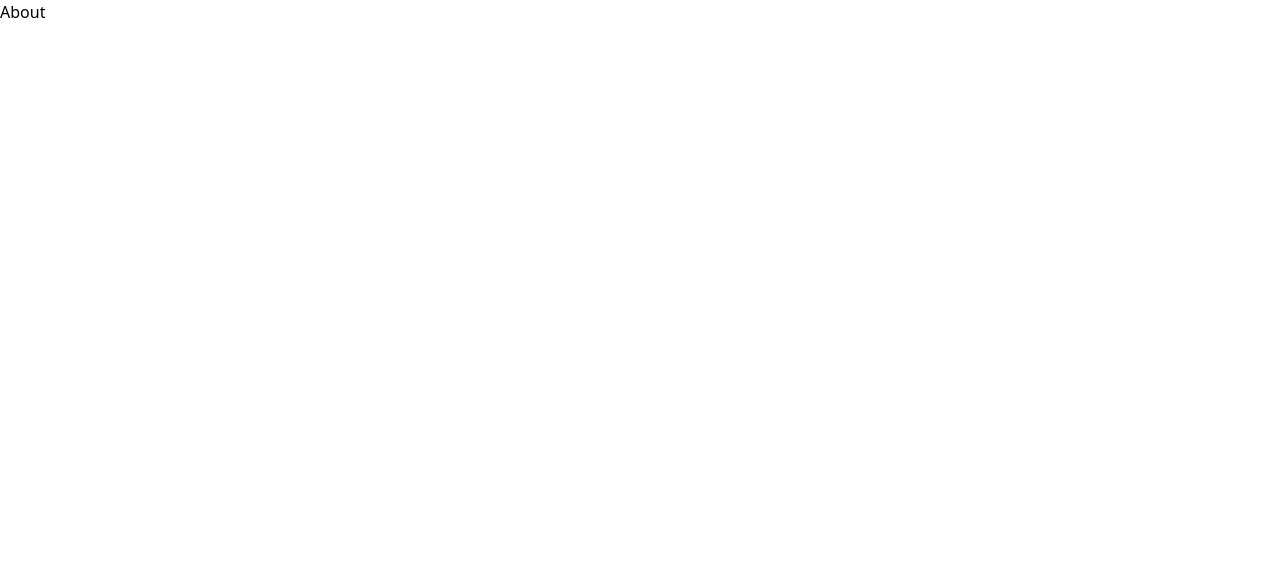
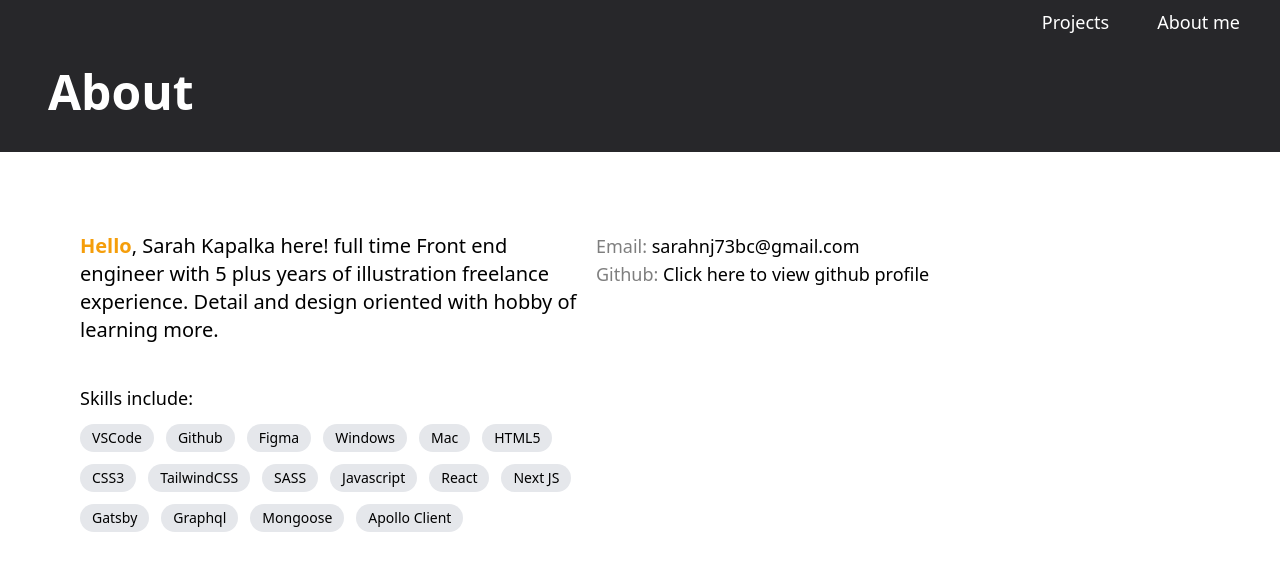
Before and after one commit to SarahKapalka/sarahKapalka, a Gatsby site: page /about in a window 1280 px wide. Built offline with nearby package versions, Linux system fonts and the light colour scheme; Gatsby itself is replaced by a stand-in of ours.

Commit message:
add about me page

```diff
--- a/src/pages/about.js
+++ b/src/pages/about.js
@@ -1,8 +1,30 @@
-import React from 'react'
+import React from 'react';
+import Layout from '../components/layout/Layout';
+const skills = ["VSCode", "Github", "Figma", "Windows", "Mac", "HTML5", "CSS3", "TailwindCSS", "SASS", "Javascript", "React", "Next JS", "Gatsby", "Graphql", "Mongoose", "Apollo Client"];
 
 function About() {
   return (
-    <div>About</div>
+    <Layout>
+      <div className="bg-zinc-800 text-white text-4xl md:pb-9 md:px-12 p-6 mb-8">
+        <div className="font-black text-5xl">About</div>
+      </div>
+      <div className="flex flex-wrap text-lg gap-4 m-10 md:m-20">
+        <div className="text-xl max-w-[500px]">
+          <div>
+            <span className='text-amber-500 font-bold'>Hello</span>, Sarah Kapalka here! full time Front end engineer with 5 plus years of illustration freelance experience. Detail and design oriented with hobby of learning more.
+          </div>
+          <div className='mt-10 text-lg'>Skills include:</div>
+          <div className="flex flex-wrap gap-3 my-3">
+            {skills.map((tag, index) => <div className="py-1 px-3 rounded-full bg-gray-200 text-sm">{tag}</div>)}
+          </div>
+        </div>
+        <div>
+          <div><span className='text-md font-light opacity-50'>Email:</span> sarahnj73bc@gmail.com</div>
+          <div><span className='text-md font-light opacity-50'>Github:</span> <a href='https://github.com/SarahKapalka'>Click here to view github profile</a></div>
+        </div>
+      </div>
+    </Layout>
+
   )
 }
 
--- a/src/pages/index.js
+++ b/src/pages/index.js
@@ -11,10 +11,10 @@ const IndexPage = () => {
         <div className="font-black text-5xl">Sarah Kapalka</div>
         <small className="text-lg">Front end developer | illustrator</small>
       </div>
-      <div className="flex flex-wrap gap-8 m-8 justify-center">
+      <div className="flex flex-wrap gap-y-10 gap-x-8 m-8 justify-center">
         {Projects.map((project, index) => {
           return(
-            <div className="shadow-md w-[400px] hover:shadow-xl hover:-translate-y-2 flex flex-col justify-between transition">
+            <div className="shadow-md w-[450px] md:w-[380px] hover:shadow-xl hover:-translate-y-2 flex flex-col justify-between transition">
               <div className="p-4">
                 <a href={project.url} className="text-2xl font-black texg-zinc-800">{project.title}</a>
                 <div className="mt-4">{project.subTitle}</div>
@@ -24,7 +24,7 @@ const IndexPage = () => {
                 {project.reference.url && (
                   <div className="flex gap-3 items-center">
                     <div className="font-light">Reference:</div>
-                    <a href={project.reference.url} className="texg-zinc-800 py-1 px-3 rounded-full border border-transparent hover:bordeg-zinc-800 transition-all">
+                    <a href={project.reference.url} className="texg-zinc-800 py-1 px-3 rounded-full border border-white hover:border-zinc-800 transition-all">
                       {project.reference.name}
                     </a>
                   </div>
```
Also changed, not shown: data/projects.js (+7 -4 lines).
